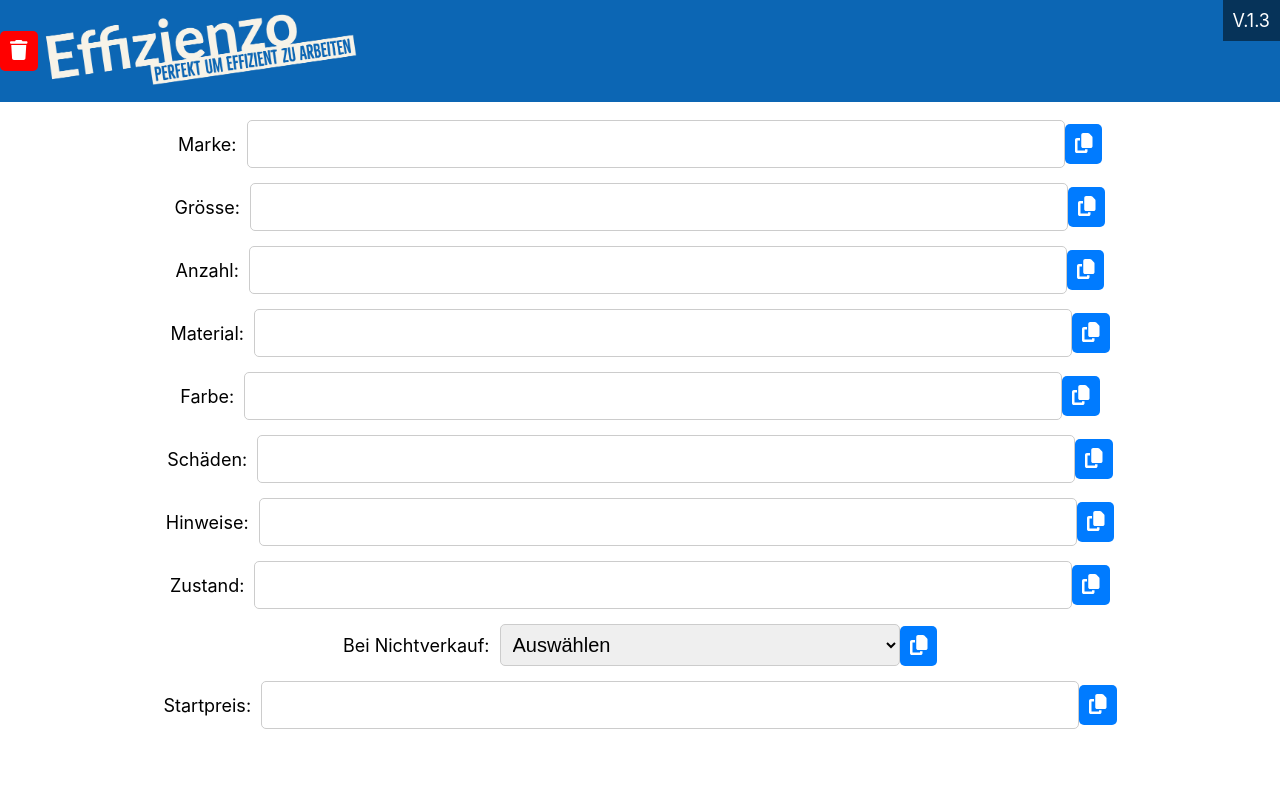
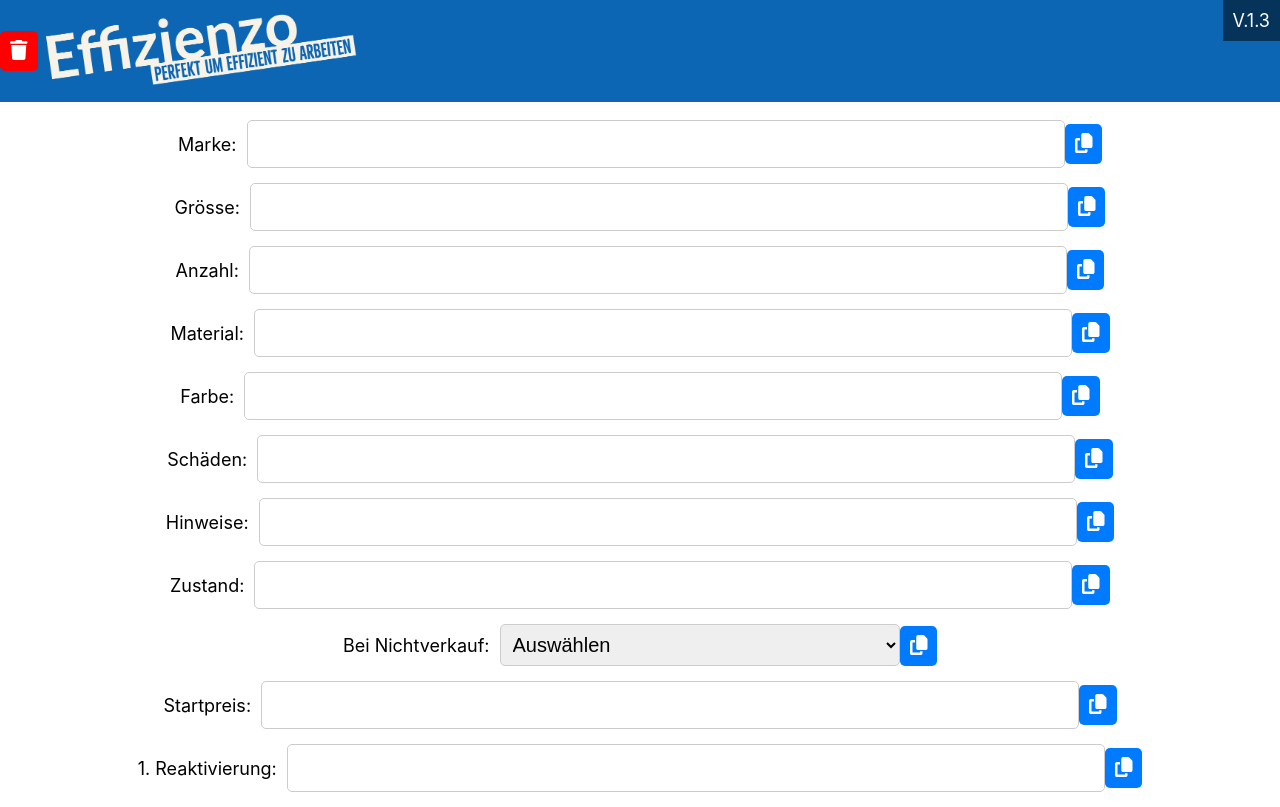
Before and after one commit to tibl2004/Effizienzo, a React (Create React App) app: page / in a window 1280 px wide. Built offline with nearby package versions, Linux system fonts and the light colour scheme.

Commit message:
added 1. Reaktivierung

```diff
--- a/src/App.js
+++ b/src/App.js
@@ -1,6 +1,6 @@
 import React, { useState } from 'react';
 import { FontAwesomeIcon } from '@fortawesome/react-fontawesome';
-import { faCopy, faCheck, faTrash } from '@fortawesome/free-solid-svg-icons'; // Importiere die Icons
+import { faCopy, faCheck, faTrash } from '@fortawesome/free-solid-svg-icons';
 
 import './App.css';
 import logo from '../src/Logo.jpeg';
@@ -16,7 +16,8 @@ function App() {
     Hinweise: '',
     Zustand: '',
     'Bei Nichtverkauf': '',
-    'Startpreis': '', // Startpreis als leeres Feld
+    'Startpreis': '',
+    '1. Reaktivierung': '', // 1. Reaktivierung als leeres Feld
   });
 
   const [selectedOption, setSelectedOption] = useState('');
@@ -32,11 +33,21 @@ function App() {
     }
   };
 
+  const handleReaktivierungChange = (label, value) => {
+    // Überprüfe, ob der eingegebene Wert nur Zahlen und "." enthält, und aktualisiere das Datenobjekt entsprechend.
+    if (/^[0-9.]*$/.test(value) || label !== '1. Reaktivierung') {
+      setData((prevData) => ({
+        ...prevData,
+        [label]: value,
+      }));
+    }
+  };
+
   const handleCopy = (label) => {
     let text = `${label}: ${data[label]}`;
 
-    // Wenn der Kopieren-Button für 'Startpreis' geklickt wird, füge 'CHF ' vor der Zahl hinzu
-    if (label === 'Startpreis') {
+    // Wenn der Kopieren-Button für 'Startpreis' oder '1. Reaktivierung' geklickt wird, füge 'CHF ' vor der Zahl hinzu
+    if (label === 'Startpreis' || label === '1. Reaktivierung') {
       text = `CHF ${data[label]}`;
     }
 
@@ -84,7 +95,8 @@ function App() {
       Hinweise: '',
       Zustand: '',
       'Bei Nichtverkauf': '',
-      'Startpreis': '', // Setze 'Startpreis' zurück
+      'Startpreis': '',
+      '1. Reaktivierung': '',
     });
   };
 
@@ -148,9 +160,9 @@ function App() {
             ) : (
               <>
                 <input
-                  type={label === 'Startpreis' ? 'text' : 'text'}
+                  type={(label === 'Startpreis' || label === '1. Reaktivierung') ? 'text' : 'text'}
                   value={value}
-                  onChange={(e) => handleInputChange(label, e.target.value)}
+                  onChange={(e) => (label === 'Startpreis' ? handleInputChange(label, e.target.value) : handleReaktivierungChange(label, e.target.value))}
                 />
                 <button
                   onClick={() => handleCopy(label)}
```
